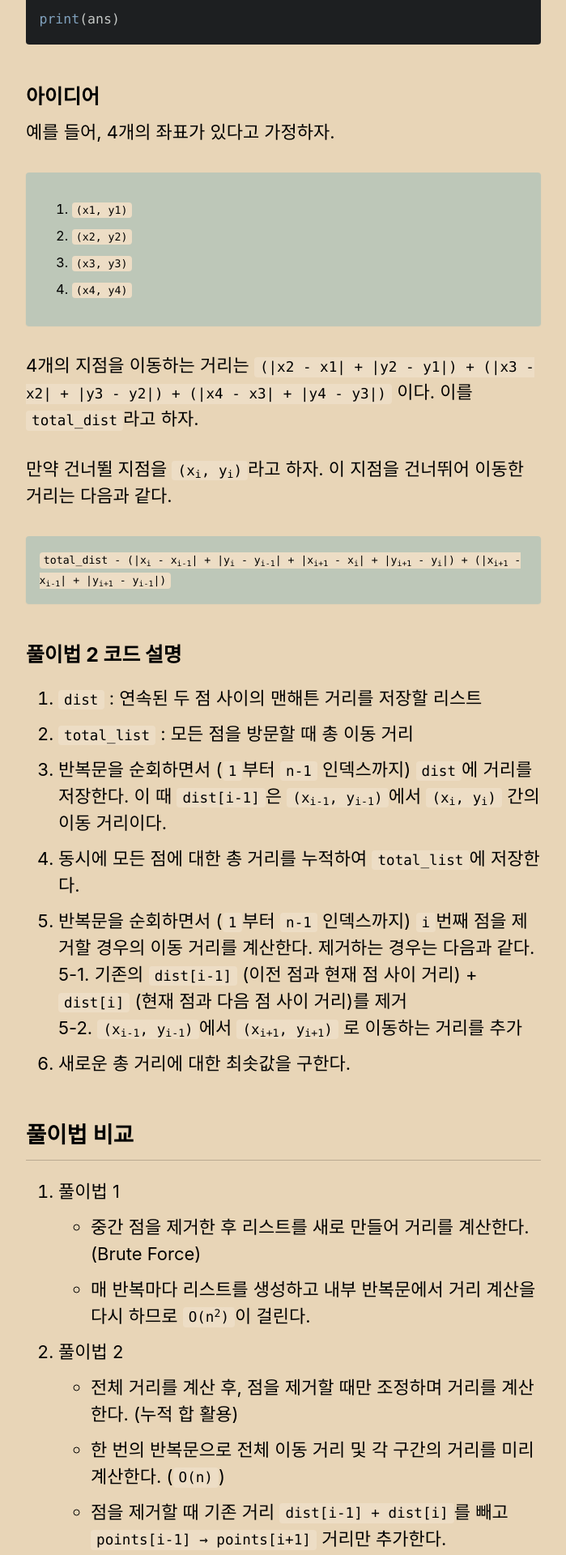
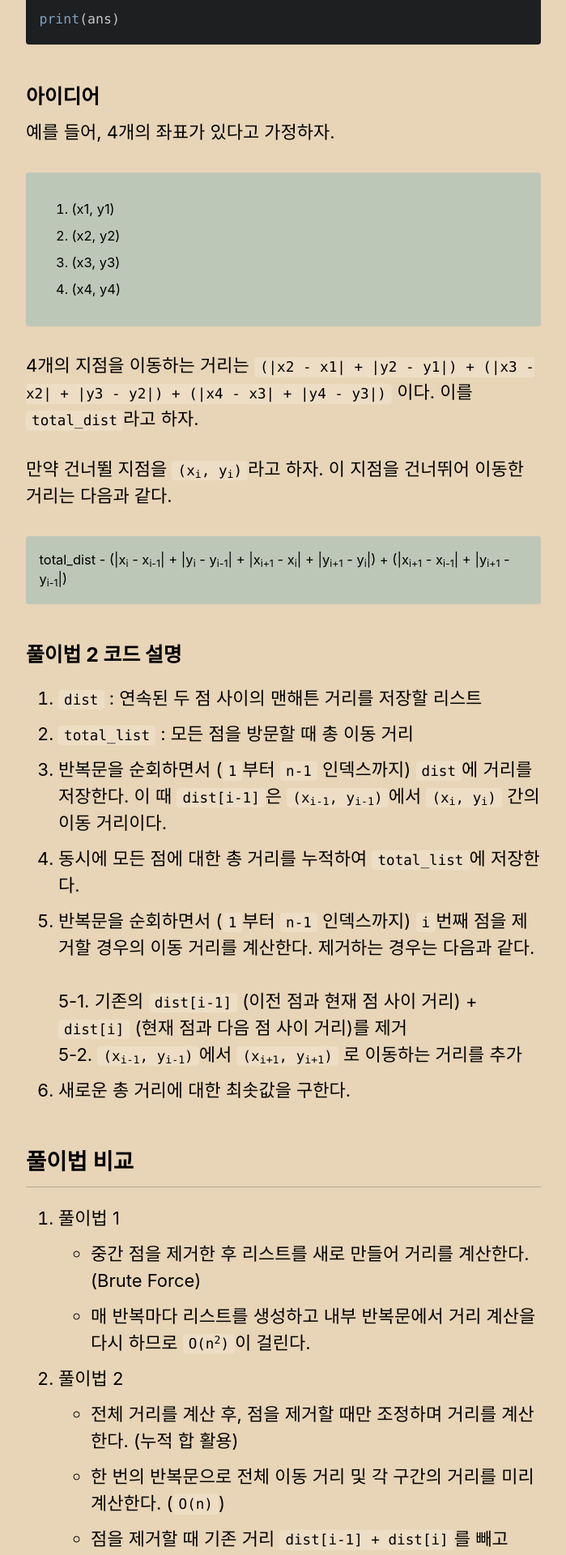
Before and after one commit to mowinowen/mowinowen.github.io, a Jekyll site: the page built from _posts/2025-03-16-codingtest7.md, in a window 1280 px wide. Shown: the part 4025-5945 px from the top of the page at 81% size, without its empty margins (290-989 px from the left). Built offline with Jekyll 4.4.1, drawn with Linux system fonts in a browser that asks for light colours; cached includes are drawn as plain includes; comment, search, counter and statistics services are not loaded.

```diff
--- a/_posts/2025-03-16-codingtest7.md
+++ b/_posts/2025-03-16-codingtest7.md
@@ -108,10 +108,10 @@ print(ans)
 
 <div class="notice--info">
 <ol>
-  <li><code>(x1, y1)</code></li>
-  <li><code>(x2, y2)</code></li>
-  <li><code>(x3, y3)</code></li>
-  <li><code>(x4, y4)</code></li>
+  <li>(x1, y1)</li>
+  <li>(x2, y2)</li>
+  <li>(x3, y3)</li>
+  <li>(x4, y4)</li>
 </ol>
 </div>
 
@@ -119,7 +119,7 @@ print(ans)
 
 만약 건너뛸 지점을 <code>(x<sub>i</sub>, y<sub>i</sub>)</code>라고 하자. 이 지점을 건너뛰어 이동한 거리는 다음과 같다.
 <div class="notice--info">
-<code>total_dist - (|x<sub>i</sub> - x<sub>i-1</sub>| + |y<sub>i</sub> - y<sub>i-1</sub>| + |x<sub>i+1</sub> - x<sub>i</sub>| + |y<sub>i+1</sub> - y<sub>i</sub>|) + (|x<sub>i+1</sub> - x<sub>i-1</sub>| + |y<sub>i+1</sub> - y<sub>i-1</sub>|)</code>
+total_dist - (|x<sub>i</sub> - x<sub>i-1</sub>| + |y<sub>i</sub> - y<sub>i-1</sub>| + |x<sub>i+1</sub> - x<sub>i</sub>| + |y<sub>i+1</sub> - y<sub>i</sub>|) + (|x<sub>i+1</sub> - x<sub>i-1</sub>| + |y<sub>i+1</sub> - y<sub>i-1</sub>|)
 </div>
 
 ### 풀이법 2 코드 설명
@@ -127,7 +127,7 @@ print(ans)
 2. `total_list` : 모든 점을 방문할 때 총 이동 거리
 3. 반복문을 순회하면서 (`1`부터 `n-1` 인덱스까지) `dist`에 거리를 저장한다. 이 때 `dist[i-1]`은 <code>(x<sub>i-1</sub>, y<sub>i-1</sub>)</code>에서 <code>(x<sub>i</sub>, y<sub>i</sub>)</code> 간의 이동 거리이다.
 4. 동시에 모든 점에 대한 총 거리를 누적하여 `total_list`에 저장한다.
-5. 반복문을 순회하면서 (`1`부터 `n-1` 인덱스까지) `i`번째 점을 제거할 경우의 이동 거리를 계산한다. 제거하는 경우는 다음과 같다. <br>
+5. 반복문을 순회하면서 (`1`부터 `n-1` 인덱스까지) `i`번째 점을 제거할 경우의 이동 거리를 계산한다. 제거하는 경우는 다음과 같다. <br><br>
   5-1. 기존의 `dist[i-1]` (이전 점과 현재 점 사이 거리) + `dist[i]` (현재 점과 다음 점 사이 거리)를 제거 <br>
   5-2. <code>(x<sub>i-1</sub>, y<sub>i-1</sub>)</code>에서 <code>(x<sub>i+1</sub>, y<sub>i+1</sub>)</code> 로 이동하는 거리를 추가 <br>
 6. 새로운 총 거리에 대한 최솟값을 구한다.
```
